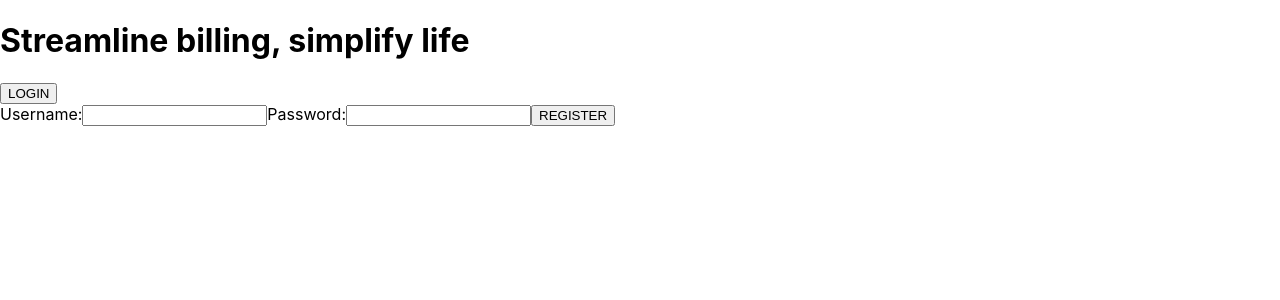
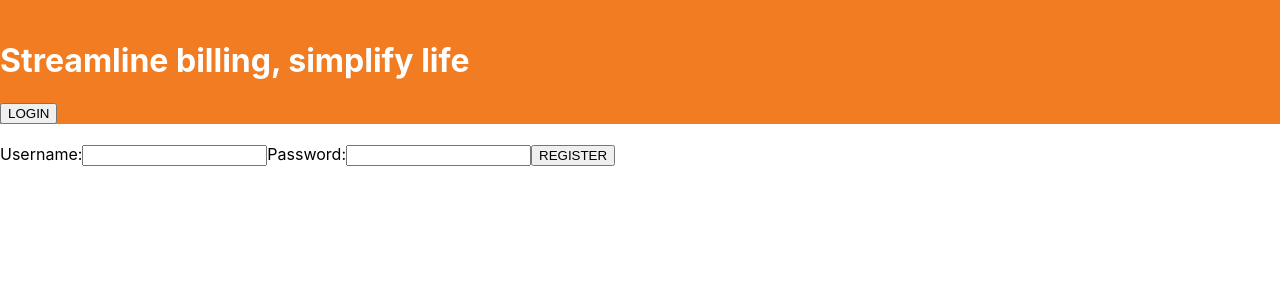
Before and after one commit to jadecrpn/E-Bayad-Center, a React (Create React App) app: page / in a window 1280 px wide. Shown: the top 300 px of the page. Built offline with nearby package versions, Linux system fonts and the light colour scheme.

Commit message:
Update App.css
update the padding top

```diff
--- a/src/App.css
+++ b/src/App.css
@@ -1,11 +1,13 @@
 /* App.css */
 
-.App {
-  background-color: white;
+.first-page {
+  background-color: #F27C22;
+  padding-top: 20px; /* Adjust the padding-top value as needed */
+  color: white; /* Adjust text color as needed */
 }
 
-.App-header {
-  background-color: #F27C22;
+.registration-page {
+  background-color: white;
   padding-top: 20px; /* Adjust the padding-top value as needed */
 }
 
```
